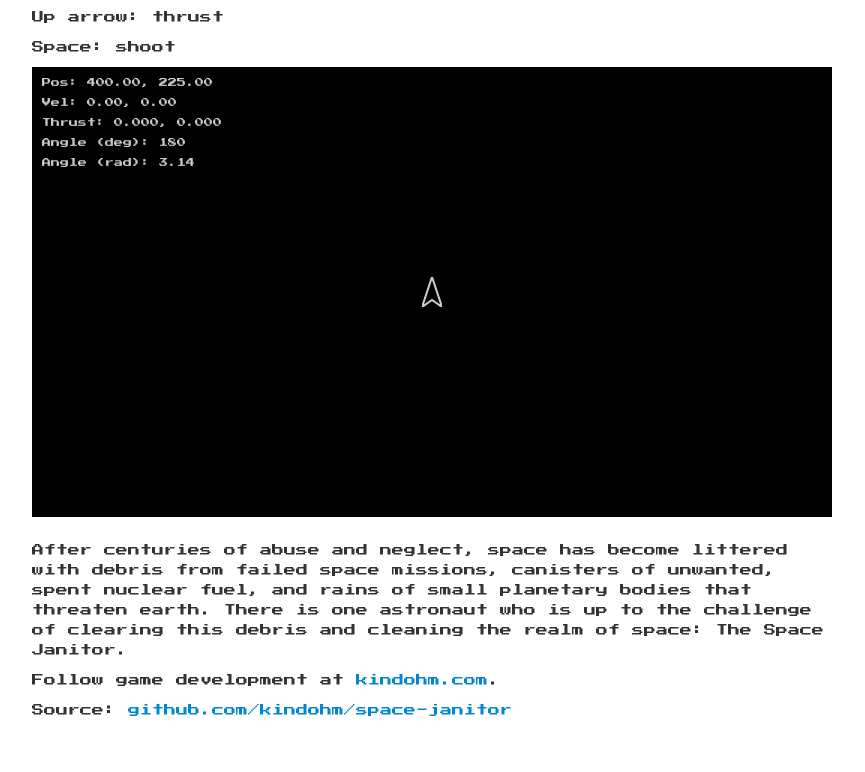
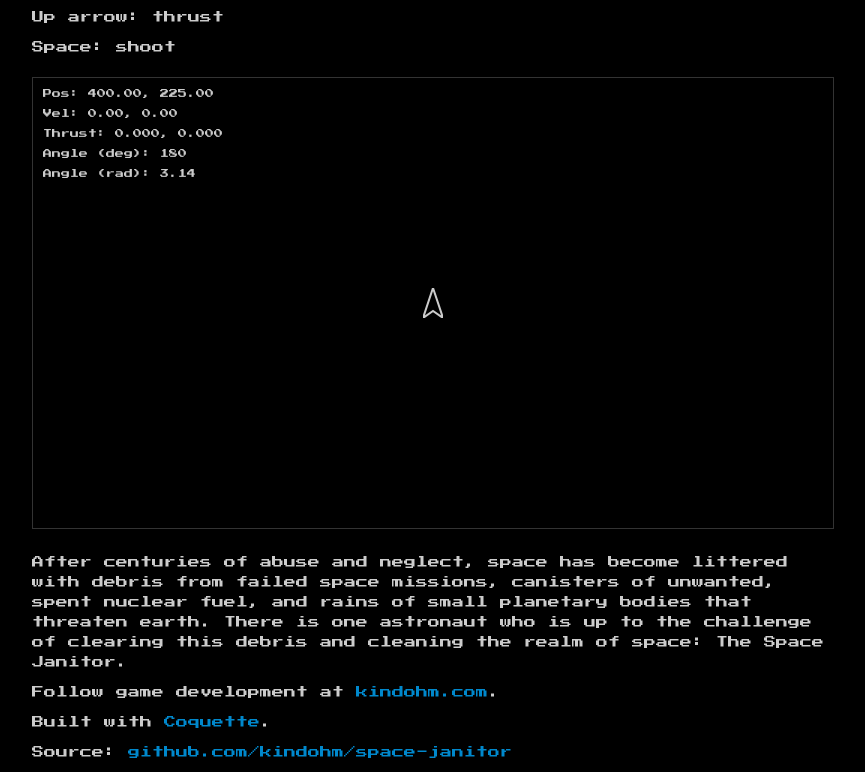
Before and after one commit to kindohm/space-janitor, a plain HTML site: page index.html in a window 1280 px wide. Shown: the part 83-855 px from the top of the page, without its empty margins (208-1073 px from the left). Before the commit the page ends 813 px from the top, so only its background shows below. Drawn offline with Linux system fonts and the light colour scheme.

Commit message:
changed some styling

```diff
--- a/css/space-janitor.css
+++ b/css/space-janitor.css
@@ -1,4 +1,22 @@
-body{ font-family: 'Press Start 2P', cursive; }
-.game-container{max-width: 800px;}
-.backstory{margin-top: 20px;}
-p{font-size: 12px;}
+body{
+	font-family: 'Press Start 2P', Helvetica, Arial, cursive;
+	color: #ccc;
+	background: #000;
+}
+
+#canvas{
+	border: solid 1px #333;
+	margin-top: 10px;
+}
+
+.game-container{
+	max-width: 800px;
+}
+
+.backstory{
+	margin-top: 20px;
+}
+
+p{
+	font-size: 12px;
+}
--- a/index.html
+++ b/index.html
@@ -17,6 +17,7 @@
 
       <p>Follow game development at
         <a href="http://kindohm.com/blog/2013/05/27/space-janitor-bullets.html">kindohm.com</a>.</p>
+      <p>Built with <a href="http://coquette.maryrosecook.com/">Coquette</a>.</p>
       <p>Source: <a href="https://github.com/kindohm/space-janitor">github.com/kindohm/space-janitor</a></p>
     </div>
   </body>
```
